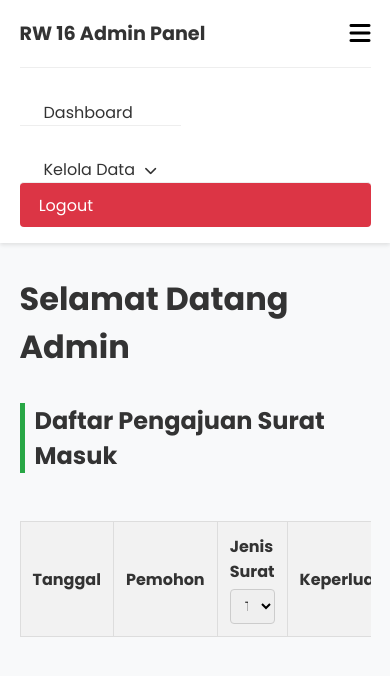
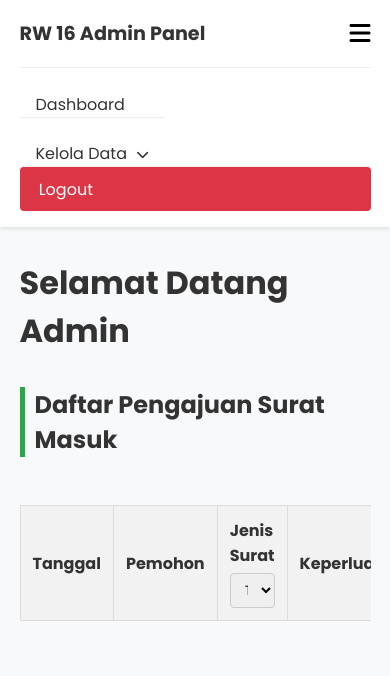
Before and after one commit to umann11002-web/Webrw16, a website with bundled scripts: page admin.html in a window 390 px wide. Both pictures are taken after a click on the button 360 px from the left and 33 px from the top of the page. Built offline with nearby package versions, Linux system fonts and the light colour scheme; no server answers.

Commit message:
Fitur:mempercantik halaman user

```diff
--- a/style.css
+++ b/style.css
@@ -1467,7 +1467,7 @@ footer {
     display: flex;
   }
   .admin-nav .nav-links a {
-    padding: 2rem 1.5rem;
+    padding: 1.5rem 1rem;
     text-align: left;
     border-top: 1px solid #eee;
   }
```
